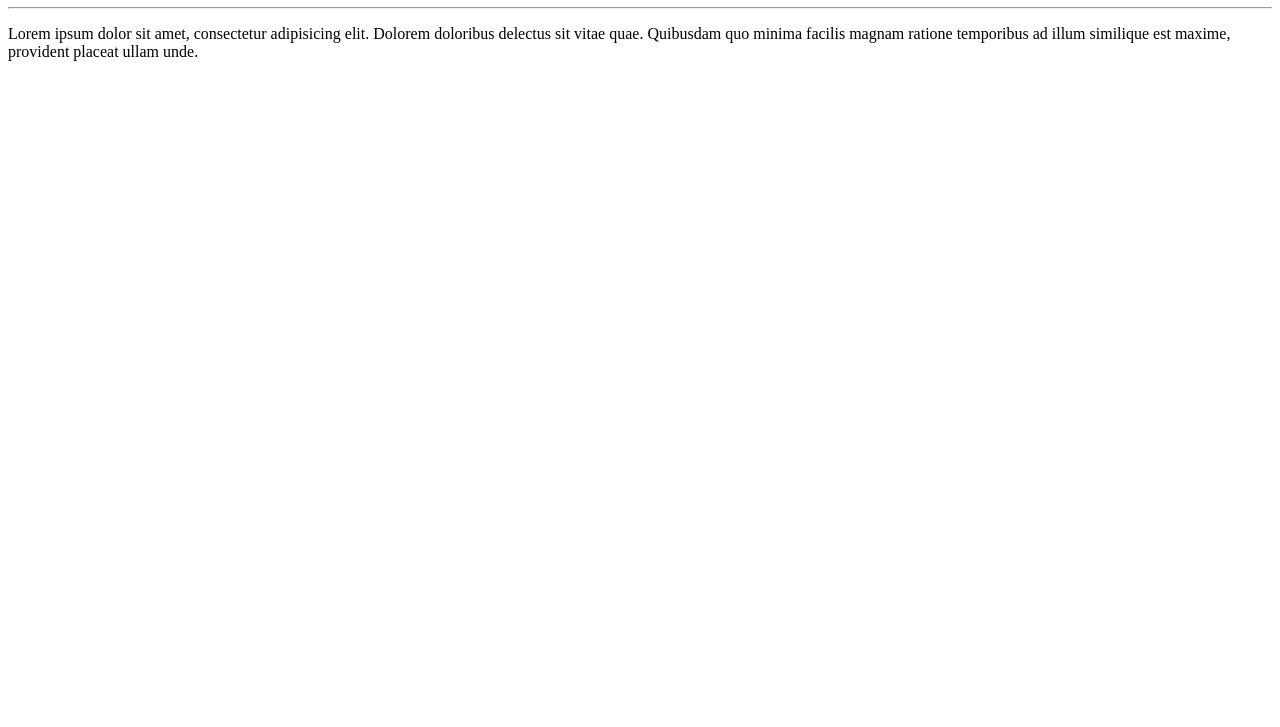
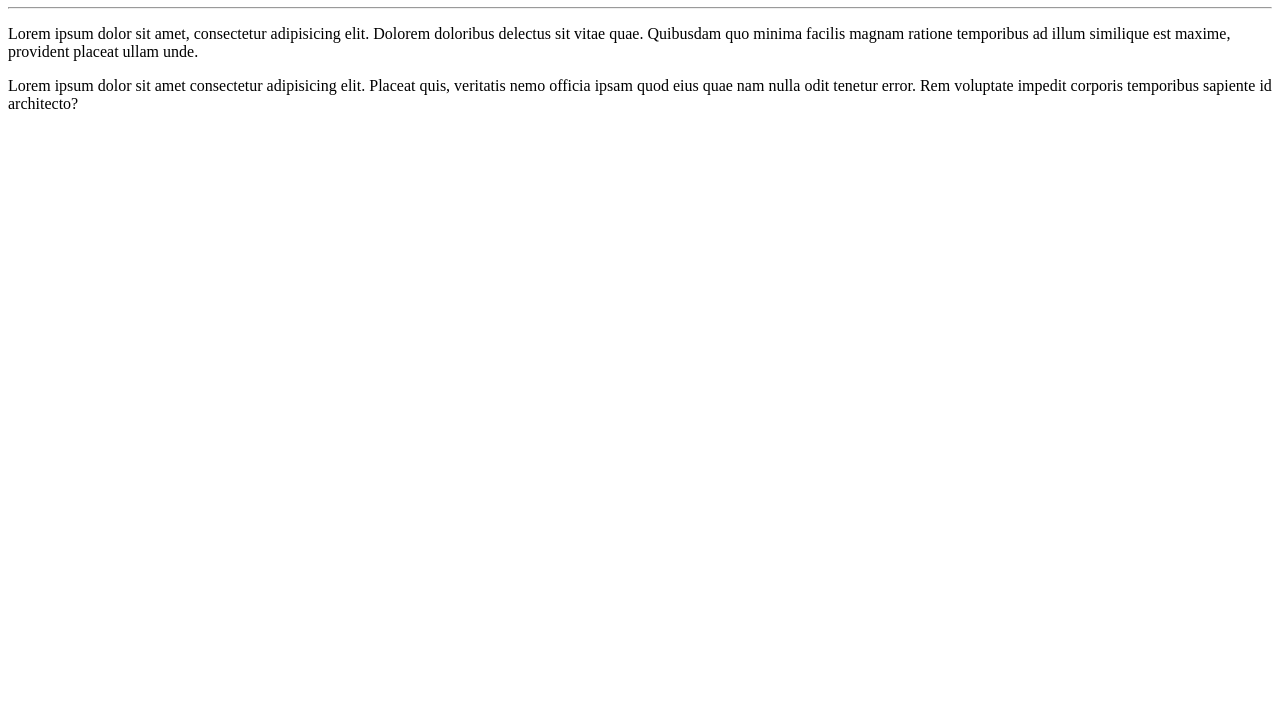
Before and after one commit to Monnaah/Ola-Mundo, a plain HTML site: page site-exemplo/index.html in a window 1280 px wide. Shown: the part 73-800 px from the top of the page. Drawn offline with Linux system fonts and the light colour scheme.

Commit message:
Parágrafo adicionado

```diff
--- a/site-exemplo/index.html
+++ b/site-exemplo/index.html
@@ -10,5 +10,7 @@
  <h1>Olá, Mundo!</h1>
  <hr>
  <p>Lorem ipsum dolor sit amet, consectetur adipisicing elit. Dolorem doloribus delectus sit vitae quae. Quibusdam quo minima facilis magnam ratione temporibus ad illum similique est maxime, provident placeat ullam unde.</p>
+
+ <p>Lorem ipsum dolor sit amet consectetur adipisicing elit. Placeat quis, veritatis nemo officia ipsam quod eius quae nam nulla odit tenetur error. Rem voluptate impedit corporis temporibus sapiente id architecto?</p>
  </body>
 </html>
```
